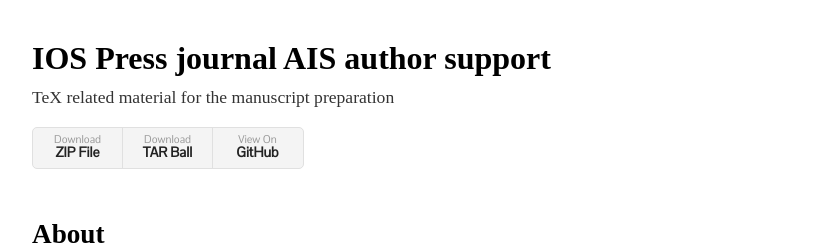
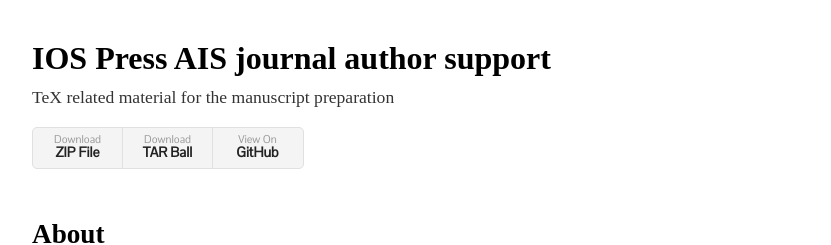
Before and after one commit to vtex-soft/texsupport.iospress-ais, a Jekyll site: the page built from README.md, in a window 1280 px wide. Shown: the top 245 px of the page, without its empty margins (224-1055 px from the left). Built offline with Jekyll 4.4.1, drawn with Linux system fonts in a browser that asks for light colours; some web fonts are replaced; our own code applies the rules of GitHub Pages for plain Markdown files.

```diff
--- a/_config.yml
+++ b/_config.yml
@@ -1,3 +1,3 @@
-title: IOS Press journal AIS author support
+title: IOS Press AIS journal author support
 description: TeX related material for the manuscript preparation
 show_downloads: true
```
